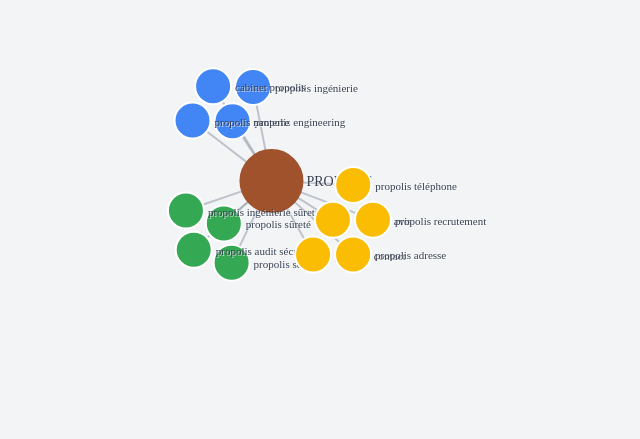
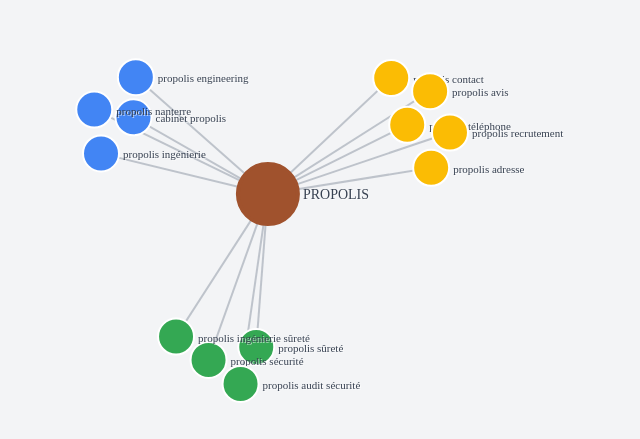
Before and after one commit to ConstellatioCom/propolis, a plain HTML site: page index.html in a window 1280 px wide. Shown: the part 209-648 px from the top of the page, without its empty margins (374-1014 px from the left). Drawn offline with nearby package versions, Linux system fonts and the light colour scheme.

Commit message:
Update index.html

```diff
--- a/index.html
+++ b/index.html
@@ -3,7 +3,7 @@
 <head>
     <meta charset="UTF-8">
     <meta name="viewport" content="width=device-width, initial-scale=1.0">
-    <title>Graphe de mots-clés PROPOLIS</title>
+    <title>Graphe de mots-clés PROPOLIS Agrandie</title>
     <script src="https://d3js.org/d3.v7.min.js"></script>
     <style>
         /* Styles pour un affichage plein écran du graphe */
@@ -12,7 +12,7 @@
             padding: 0;
             width: 100%;
             height: 100%;
-            overflow: hidden; /* Empêche les barres de défilement */
+            overflow: hidden;
             background-color: #f3f4f6;
         }
 
@@ -44,10 +44,10 @@
         /* Styles des éléments du graphe */
         .node text {
             pointer-events: none;
-            font-size: 11px; /* Légèrement plus grand */
+            font-size: 11px;
             fill: #374151;
             font-weight: 500;
-            text-shadow: 1px 1px 0 rgba(255, 255, 255, 0.7); /* Ombre pour la lisibilité */
+            text-shadow: 1px 1px 0 rgba(255, 255, 255, 0.7);
         }
         .link {
             stroke: #9ca3af;
@@ -56,7 +56,7 @@
         }
         .central-node circle {
             stroke: #A0522D;
-            stroke-width: 4px !important; /* Mettre en évidence le centre */
+            stroke-width: 4px !important;
         }
     </style>
 </head>
@@ -87,24 +87,20 @@
             { id: 'propolis recrutement', category: 'Transactionnel', type: 'keyword' },
         ];
 
-        // Tous les mots-clés sont liés au nœud central "PROPOLIS"
         const linksData = nodesData.filter(d => d.type === 'keyword').map(d => ({
             source: 'PROPOLIS',
             target: d.id,
         }));
 
-        // --- Couleurs pour les catégories (Marron, Bleu, Vert, Orange) ---
         const colorScale = d3.scaleOrdinal()
             .domain(['Centre', 'Marque', 'Expertise Spécifique', 'Transactionnel'])
             .range(['#A0522D', '#4285F4', '#34A853', '#FBBC04']);
 
-        // --- Tooltip ---
         const tooltip = d3.select("#tooltip");
 
         // --- Fonction de rendu du graphe ---
         function renderStarGraph() {
             const svg = d3.select("#star-graph");
-            const container = d3.select("#chart-container");
             const width = window.innerWidth;
             const height = window.innerHeight;
             svg.attr("width", width).attr("height", height);
@@ -112,14 +108,15 @@
 
             // Mapping des catégories vers des positions de groupement (clusters)
             const getGroupPosition = (category) => {
-                const margin = 150;
+                // Augmentation de la marge pour agrandir le graphe
+                const margin = Math.min(width, height) / 3.5;
                 const centerX = width / 2;
                 const centerY = height / 2;
 
                 switch (category) {
-                    case 'Marque': return { x: centerX - margin, y: centerY - margin }; // Haut-Gauche
-                    case 'Expertise Spécifique': return { x: centerX - margin, y: centerY + margin }; // Bas-Gauche
-                    case 'Transactionnel': return { x: centerX + margin, y: centerY + margin }; // Bas-Droit
+                    case 'Marque': return { x: centerX - margin * 1.5, y: centerY - margin * 0.8 }; // Position plus éloignée
+                    case 'Expertise Spécifique': return { x: centerX - margin * 0.5, y: centerY + margin * 1.5 }; // Position plus éloignée
+                    case 'Transactionnel': return { x: centerX + margin * 1.5, y: centerY - margin * 0.8 }; // Position plus éloignée
                     case 'Centre': return { x: centerX, y: centerY };
                     default: return { x: centerX, y: centerY };
                 }
@@ -127,37 +124,38 @@
 
             // Simulation de force D3
             const simulation = d3.forceSimulation(nodesData)
-                .force("link", d3.forceLink(linksData).id(d => d.id).distance(50).strength(0.8)) // Liens plus forts
-                .force("charge", d3.forceManyBody().strength(-200)) // Répulsion pour éviter les chevauchements
-                .force("center", d3.forceCenter(width / 2, height / 2).strength(0.1)) // Force de centrage globale faible
+                // Augmentation de la distance de repos des liens
+                .force("link", d3.forceLink(linksData).id(d => d.id).distance(100).strength(0.8))
+                // Augmentation de la répulsion pour séparer les clusters
+                .force("charge", d3.forceManyBody().strength(-400))
+                .force("center", d3.forceCenter(width / 2, height / 2).strength(0.1))
 
-                // Force de groupement (clustering)
-                .force("x", d3.forceX(d => getGroupPosition(d.category).x).strength(d => d.type === 'central' ? 0.8 : 0.15))
-                .force("y", d3.forceY(d => getGroupPosition(d.category).y).strength(d => d.type === 'central' ? 0.8 : 0.15))
+                // Force de groupement
+                .force("x", d3.forceX(d => getGroupPosition(d.category).x).strength(d => d.type === 'central' ? 0.8 : 0.2))
+                .force("y", d3.forceY(d => getGroupPosition(d.category).y).strength(d => d.type === 'central' ? 0.8 : 0.2))
 
-                .force("collide", d3.forceCollide().radius(d => (d.type === 'central' ? 35 : 20))); // Évite le chevauchement
+                // Maintien de la taille des nœuds
+                .force("collide", d3.forceCollide().radius(d => (d.type === 'central' ? 35 : 20)));
 
-            // Dessin des liens
             const link = svg.append("g").selectAll("line")
                 .data(linksData)
                 .join("line")
                 .attr("class", "link");
 
-            // Dessin des nœuds (groupes pour cercle + texte)
             const node = svg.append("g").selectAll("g")
                 .data(nodesData)
                 .join("g")
                 .attr("class", d => `node ${d.type === 'central' ? 'central-node' : ''}`)
                 .call(drag(simulation));
 
-            // Cercles des nœuds
+            // Cercles des nœuds (taille maintenue)
             node.append("circle")
                 .attr("r", d => d.type === 'central' ? 30 : 18)
                 .attr("fill", d => colorScale(d.category))
                 .attr("stroke", "#fff")
                 .attr("stroke-width", 2);
 
-            // Texte des nœuds
+            // Texte des nœuds (taille maintenue)
             node.append("text")
                 .text(d => d.id)
                 .attr("x", d => d.type === 'central' ? 35 : 22)
@@ -165,7 +163,7 @@
                 .attr("fill", "#374151")
                 .style("font-size", d => d.type === 'central' ? '14px' : '11px');
 
-            // Interactivité (Tooltip et agrandissement)
+            // Interactivité (Tooltip)
             node.on("mouseover", (event, d) => {
                 const radius = d.type === 'central' ? 35 : 22;
                 d3.select(event.currentTarget).select("circle").transition().duration(150).attr("r", radius);
@@ -185,7 +183,7 @@
                 tooltip.style("opacity", 0);
             });
 
-            // Mise à jour de la position à chaque "tick" de la simulation
+            // Mise à jour de la position à chaque "tick"
             simulation.on("tick", () => {
                 link
                     .attr("x1", d => d.source.x)
```
